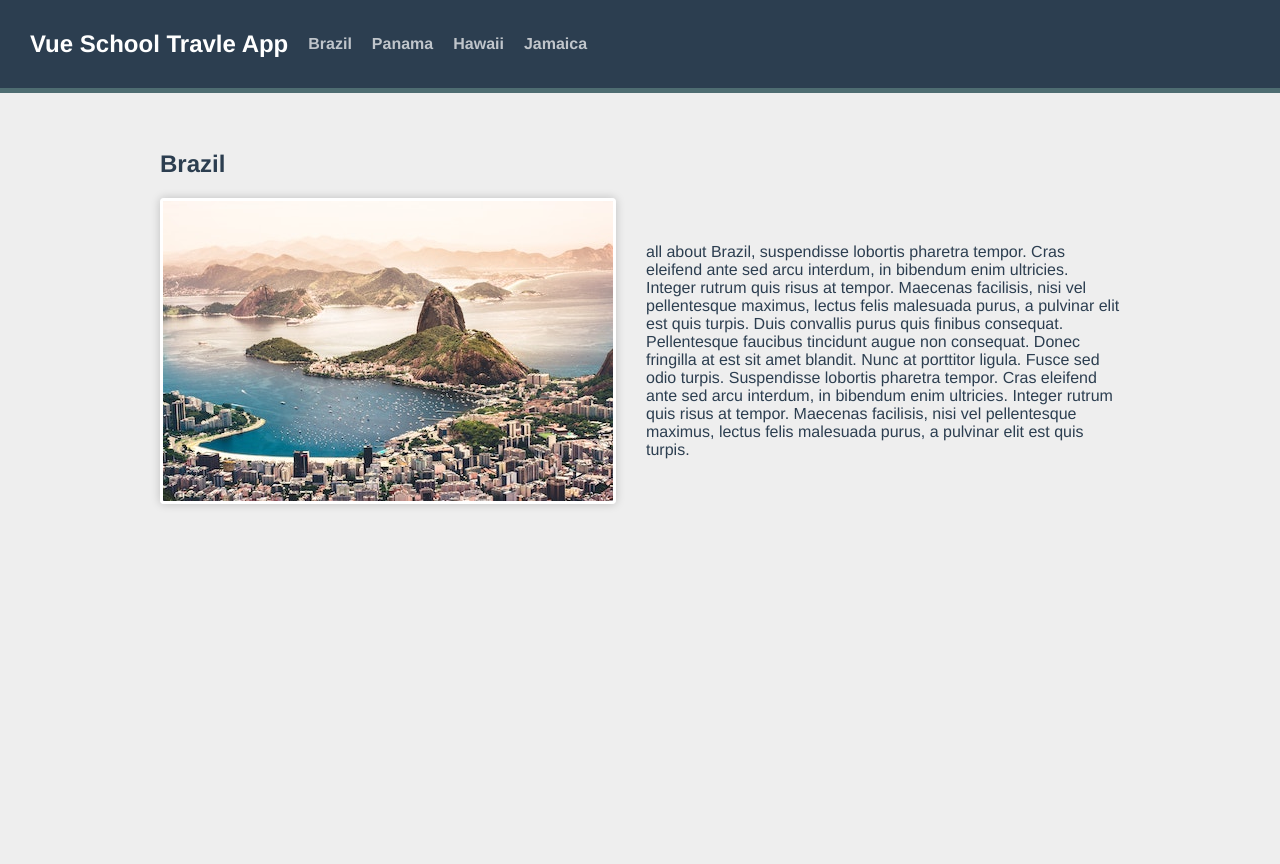
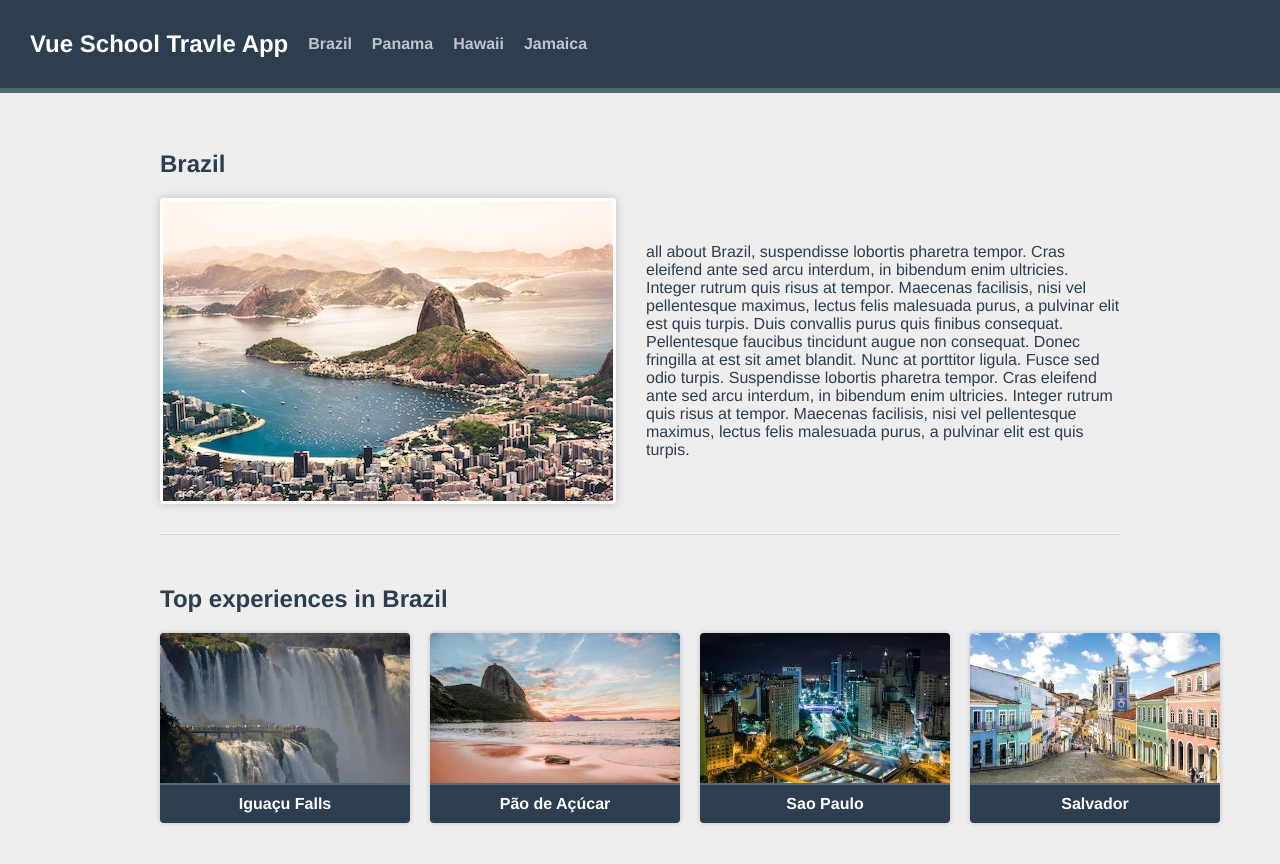
Before and after one commit to Masoumi-shima/vue-school-travel-app, a Vue app: page /destination/1/1 in a window 1280 px wide. Shown: the top 864 px of the page. Before the commit the page ends 800 px from the top, so only its background shows below. Built offline with nearby package versions, Linux system fonts and the light colour scheme.

Commit message:
Add experiences for every destination

```diff
--- /dev/null
+++ b/src/components/ExperienceCard.vue
@@ -0,0 +1,20 @@
+<template>
+    <div class="card">
+        <img :src="`/images/${experience.image}`" :alt="experience.name" />
+        <span class="card__text">
+            {{ experience.name }}
+        </span>
+    </div>
+</template>
+
+<script>
+
+export default {
+    props: {
+        experience: {
+            type: Object,
+            required: true
+        }
+    }
+}
+</script>
--- a/src/router/index.js
+++ b/src/router/index.js
@@ -11,7 +11,14 @@
   {
     path: "/destination/:id/:slug",
     name: "destination.show",
-    component: () => import ("../views/DestinationShow.vue")
+    component: () => import ("../views/DestinationShow.vue"),
+    props: route=> ({...route.params, id:parseInt(route.params.id)}),
+  },
+  {
+    path: '/destination/:id/:slug/:experienceSlug',
+    name: 'experience.show',
+    component: () => import ("../views/ExperienceShow.vue"),
+    props: route=> ({...route.params, id:parseInt(route.params.id)})
   }
 ];
 
--- a/src/views/DestinationShow.vue
+++ b/src/views/DestinationShow.vue
@@ -6,17 +6,35 @@
             <p>{{destination.description}}</p>
         </div>
     </section>
+    <section class="experiences">
+        <h2>Top experiences in {{ destination.name }}</h2>
+        <div class="cards">
+            <router-link
+                v-for="experience in destination.experiences"
+                :key="experience.slug"
+                :to="{name: 'experience.show', params:{experienceSlug: experience.slug}}">
+                <ExperienceCard :experience="experience"/>
+            </router-link>
+        </div>
+    </section>
 </template>
 
 <script>
 import sourceData from '@/data.json'
+import ExperienceCard from '@/components/ExperienceCard.vue'
 export default {
+    components: {
+    ExperienceCard
+},
+    props: {
+        id: {
+            type: Number,
+            required: true
+        }
+    },
     computed: {
-        destinationId() {
-            return parseInt(this.$route.params.id)
-        },
         destination() {
-            return sourceData.destinations.find(destination => destination.id === this.destinationId)
+            return sourceData.destinations.find(destination => destination.id === this.id)
         }
     }
 }
--- /dev/null
+++ b/src/views/ExperienceShow.vue
@@ -0,0 +1,37 @@
+<template>
+    <section>
+        <h1>{{experience.name}}</h1>
+        <img :src="`/images/${experience.image}`" :alt="experience.name"/>
+        <p>{{experience.description}}</p>
+    </section>
+</template>
+
+<script>
+import sourceData from '@/data.json'
+
+export default {
+    props: {
+        id: {
+            type: Number,
+            required: true
+        },
+        experienceSlug: {
+            type: String,
+            required: true
+        }
+    },
+
+    computed: {
+        destination() {
+            return sourceData.destinations.find(
+                destination => destination.id === this.id
+            )
+        },
+        experience() {
+            return this.destination.experiences.find(
+                experience => experience.slug === this.experienceSlug
+            )
+        }
+    }
+}
+</script>
```
